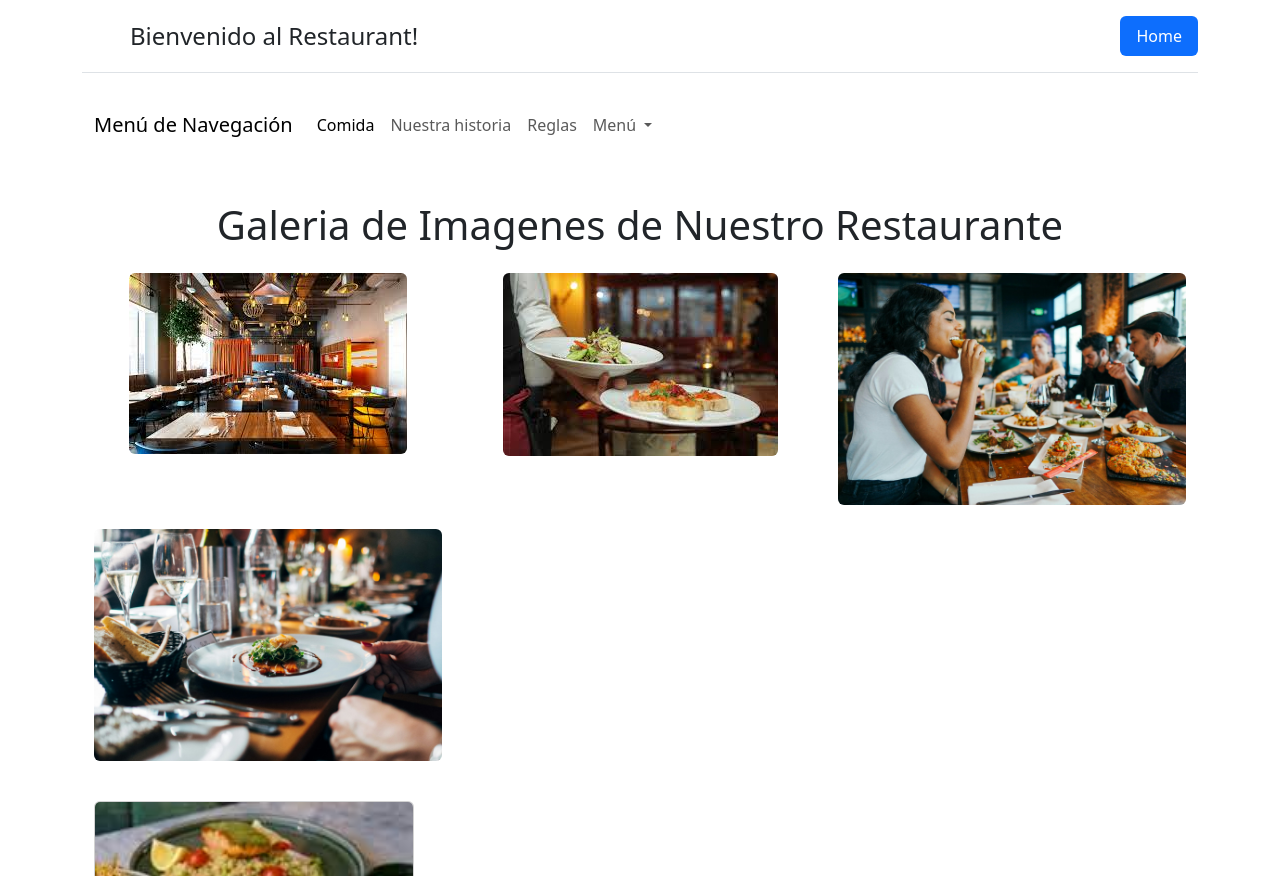
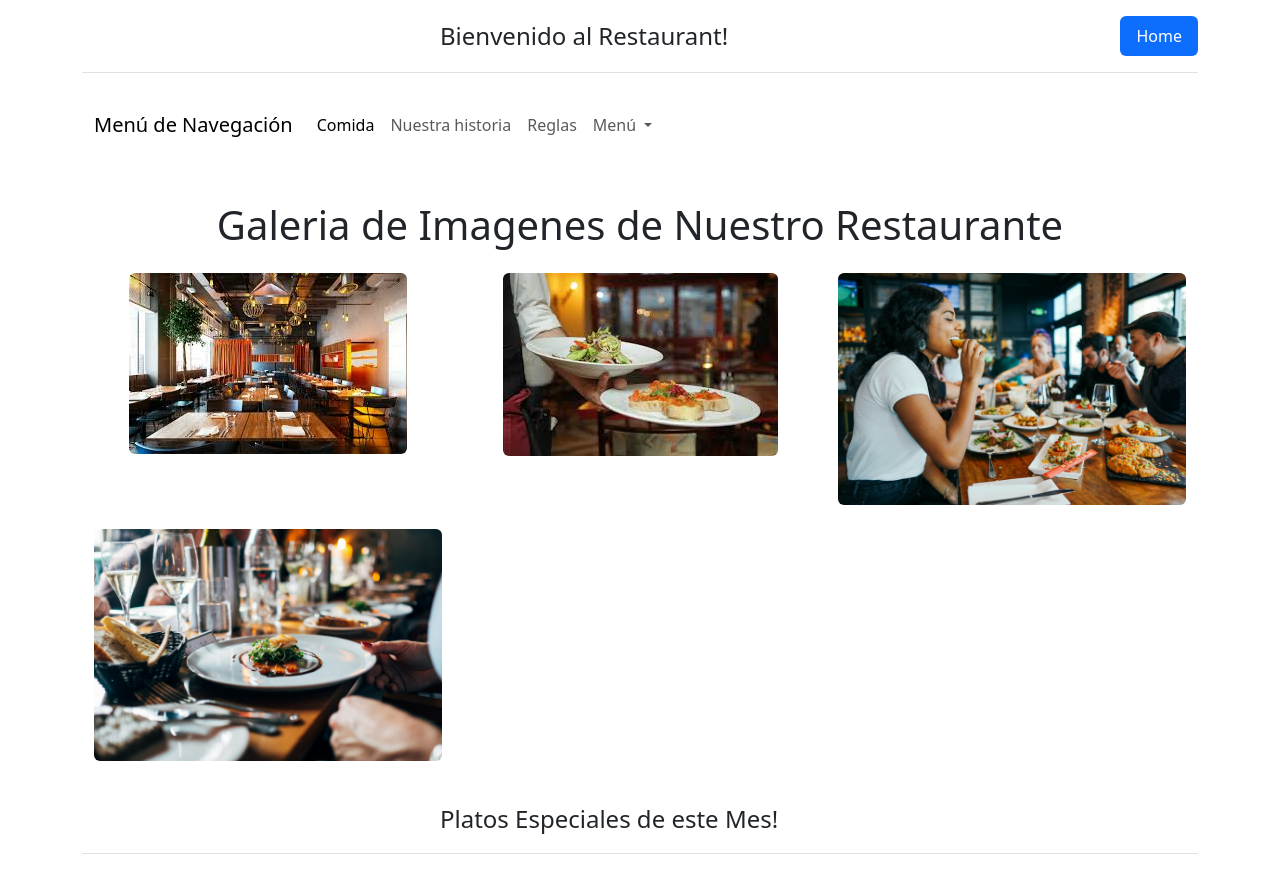
Before and after one commit to Aloe-dev/Evaluacion-1, a plain HTML site: page index.html in a window 1280 px wide. Shown: the top 876 px of the page. Drawn offline with nearby package versions, Linux system fonts and the light colour scheme.

Commit message:
Cambio 3

```diff
--- a/index.html
+++ b/index.html
@@ -14,11 +14,11 @@
     <div class="container">
         <header class="d-flex flex-wrap justify-content-center py-3 mb-4 border-bottom">
         <a href="/" class="d-flex align-items-center mb-3 mb-md-0 me-md-auto text-dark text-decoration-none">
-            <svg class="bi me-2" width="40" height="32"><use xlink:href="#bootstrap"/></svg>
+            <svg class="bi me-2" width="350" height="32"><use xlink:href="#bootstrap"/></svg>
             <span class="fs-4">Bienvenido al Restaurant!</span>
         </a>
         <ul class="nav nav-pills">
-            <li class="nav-item"><a href="#" class="nav-link active"  aria-current="page">Home</a></li>
+            <li class="nav-item"><a href="https://aloe-dev.github.io/Evaluacion-1/#" class="nav-link active" width="200"  aria-current="page">Home</a></li>
         </ul>
         </header>
 <!--Fin del header-->
@@ -73,6 +73,14 @@
         </div>
     </div>
 </div>
+
+<header>
+    <header class="d-flex flex-wrap justify-content-center py-3 mb-4 border-bottom">
+        <a href="/" class="d-flex align-items-center mb-3 mb-md-0 me-md-auto text-dark text-decoration-none">
+            <svg class="bi me-2" width="350" height="32"><use xlink:href="#bootstrap"/></svg>
+            <span class="fs-4">Platos Especiales de este Mes!</span>
+        </a>
+</header>
 <!--Ofertas-->
     <main class="container mt-3" id="productos">
         <div class="row text-center">
```
